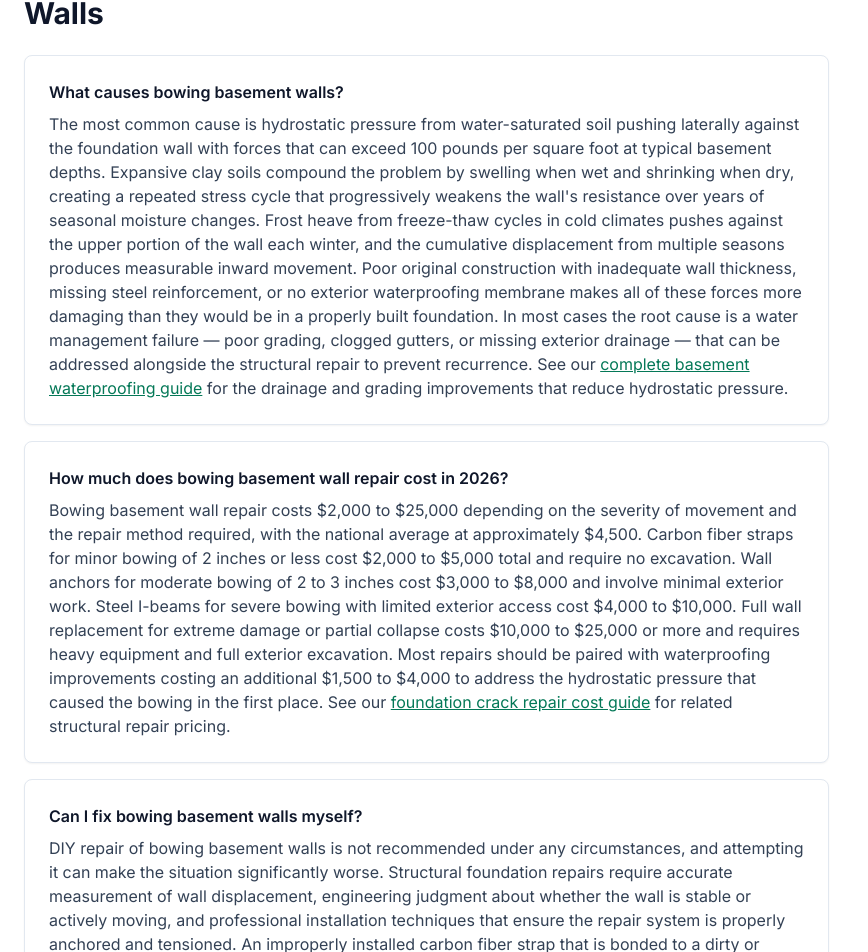
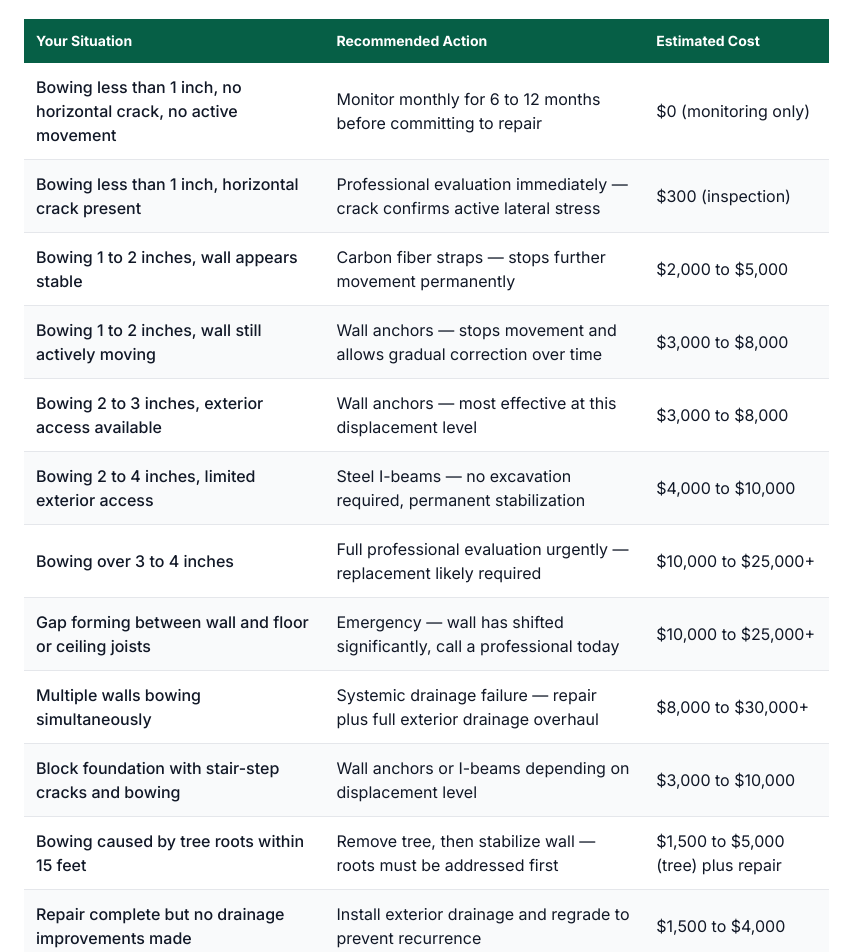
Before and after one commit to thebasementguide2026/basement-guide, a Next.js app: page /articles/bowing-basement-walls in a window 1280 px wide. Shown: the part 7779-8731 px from the top of the page, without its empty margins (0-868 px from the left). Built offline with nearby package versions, Linux system fonts and the light colour scheme.

Commit message:
Add Which Repair Method Do You Need decision table on bowing-basement-walls

```diff
--- a/app/articles/bowing-basement-walls/page.tsx
+++ b/app/articles/bowing-basement-walls/page.tsx
@@ -388,6 +388,89 @@ export default function BowingWallsArticle() {
               </div>
             </section>
 
+            {/* Which Repair Method Do You Need? */}
+            <section>
+              <h2 className='text-3xl font-bold text-slate-900 mb-6'>Which Repair Method Do You Need?</h2>
+              <div className='overflow-x-auto'>
+                <table className='w-full border-collapse bg-white rounded-lg shadow-sm'>
+                  <thead>
+                    <tr className='bg-emerald-800 text-white text-sm'>
+                      <th className='p-3 text-left'>Your Situation</th>
+                      <th className='p-3 text-left'>Recommended Action</th>
+                      <th className='p-3 text-left'>Estimated Cost</th>
+                    </tr>
+                  </thead>
+                  <tbody className='divide-y divide-gray-200'>
+                    <tr className='bg-white'>
+                      <td className='p-3 font-medium'>Bowing less than 1 inch, no horizontal crack, no active movement</td>
+                      <td className='p-3'>Monitor monthly for 6 to 12 months before committing to repair</td>
+                      <td className='p-3'>$0 (monitoring only)</td>
+                    </tr>
+                    <tr className='bg-gray-50'>
+                      <td className='p-3 font-medium'>Bowing less than 1 inch, horizontal crack present</td>
+                      <td className='p-3'>Professional evaluation immediately &mdash; crack confirms active lateral stress</td>
+                      <td className='p-3'>$300 (inspection)</td>
+                    </tr>
+                    <tr className='bg-white'>
+                      <td className='p-3 font-medium'>Bowing 1 to 2 inches, wall appears stable</td>
+                      <td className='p-3'>Carbon fiber straps &mdash; stops further movement permanently</td>
+                      <td className='p-3'>$2,000 to $5,000</td>
+                    </tr>
+                    <tr className='bg-gray-50'>
+                      <td className='p-3 font-medium'>Bowing 1 to 2 inches, wall still actively moving</td>
+                      <td className='p-3'>Wall anchors &mdash; stops movement and allows gradual correction over time</td>
+                      <td className='p-3'>$3,000 to $8,000</td>
+                    </tr>
+                    <tr className='bg-white'>
+                      <td className='p-3 font-medium'>Bowing 2 to 3 inches, exterior access available</td>
+                      <td className='p-3'>Wall anchors &mdash; most effective at this displacement level</td>
+                      <td className='p-3'>$3,000 to $8,000</td>
+                    </tr>
+                    <tr className='bg-gray-50'>
+                      <td className='p-3 font-medium'>Bowing 2 to 4 inches, limited exterior access</td>
+                      <td className='p-3'>Steel I-beams &mdash; no excavation required, permanent stabilization</td>
+                      <td className='p-3'>$4,000 to $10,000</td>
+                    </tr>
+                    <tr className='bg-white'>
+                      <td className='p-3 font-medium'>Bowing over 3 to 4 inches</td>
+                      <td className='p-3'>Full professional evaluation urgently &mdash; replacement likely required</td>
+                      <td className='p-3'>$10,000 to $25,000+</td>
+                    </tr>
+                    <tr className='bg-gray-50'>
+                      <td className='p-3 font-medium'>Gap forming between wall and floor or ceiling joists</td>
+                      <td className='p-3'>Emergency &mdash; wall has shifted significantly, call a professional today</td>
+                      <td className='p-3'>$10,000 to $25,000+</td>
+                    </tr>
+                    <tr className='bg-white'>
+                      <td className='p-3 font-medium'>Multiple walls bowing simultaneously</td>
+                      <td className='p-3'>Systemic drainage failure &mdash; repair plus full exterior drainage overhaul</td>
+                      <td className='p-3'>$8,000 to $30,000+</td>
+                    </tr>
+                    <tr className='bg-gray-50'>
+                      <td className='p-3 font-medium'>Block foundation with stair-step cracks and bowing</td>
+                      <td className='p-3'>Wall anchors or I-beams depending on displacement level</td>
+                      <td className='p-3'>$3,000 to $10,000</td>
+                    </tr>
+                    <tr className='bg-white'>
+                      <td className='p-3 font-medium'>Bowing caused by tree roots within 15 feet</td>
+                      <td className='p-3'>Remove tree, then stabilize wall &mdash; roots must be addressed first</td>
+                      <td className='p-3'>$1,500 to $5,000 (tree) plus repair</td>
+                    </tr>
+                    <tr className='bg-gray-50'>
+                      <td className='p-3 font-medium'>Repair complete but no drainage improvements made</td>
+                      <td className='p-3'>Install exterior drainage and regrade to prevent recurrence</td>
+                      <td className='p-3'>$1,500 to $4,000</td>
+                    </tr>
+                    <tr className='bg-white'>
+                      <td className='p-3 font-medium'>Buying a home with bowing walls</td>
+                      <td className='p-3'>Get independent structural engineer report before closing</td>
+                      <td className='p-3'>$300 to $700 (engineer report)</td>
+                    </tr>
+                  </tbody>
+                </table>
+              </div>
+            </section>
+
             {/* FAQ */}
             <section>
               <h2 className='text-3xl font-bold text-slate-900 mb-6'>Frequently Asked Questions About Bowing Basement Walls</h2>
```
